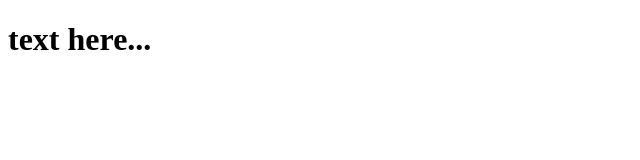
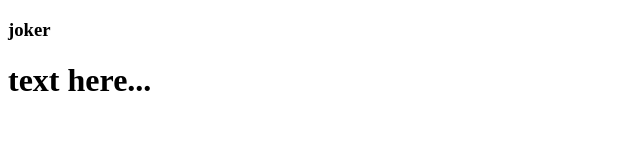
Before and after one commit to cool79190-netizen/cool79190-netizen.github.io, a plain HTML site: page index.html in a window 1280 px wide. Shown: the whole page, without its empty margins (0-640 px from the left). Drawn offline with Linux system fonts and the light colour scheme.

Commit message:
Update index.html

```diff
--- a/index.html
+++ b/index.html
@@ -1,5 +1,6 @@
 <!doctype html>
 <head>
+  <h3>joker</h3>
 </head>
 <body>
   <h1>text here...</h1>
```
